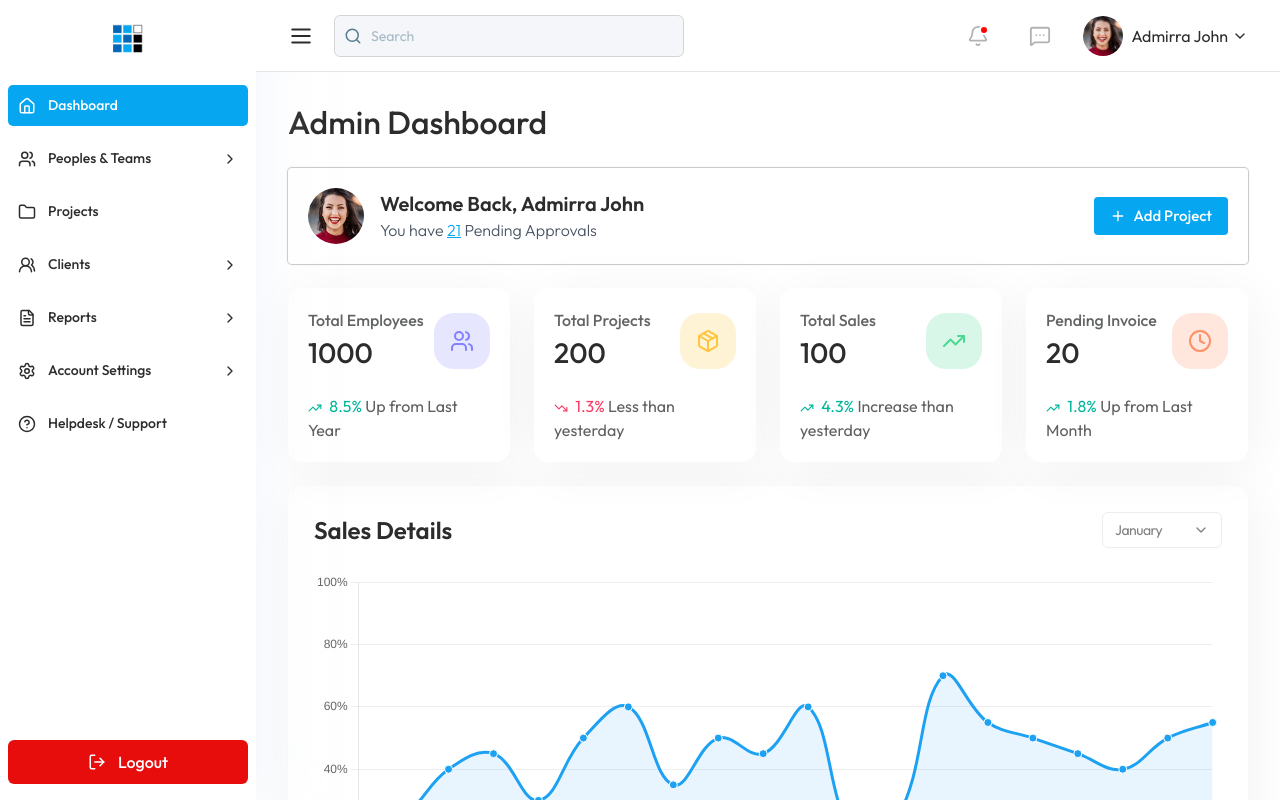
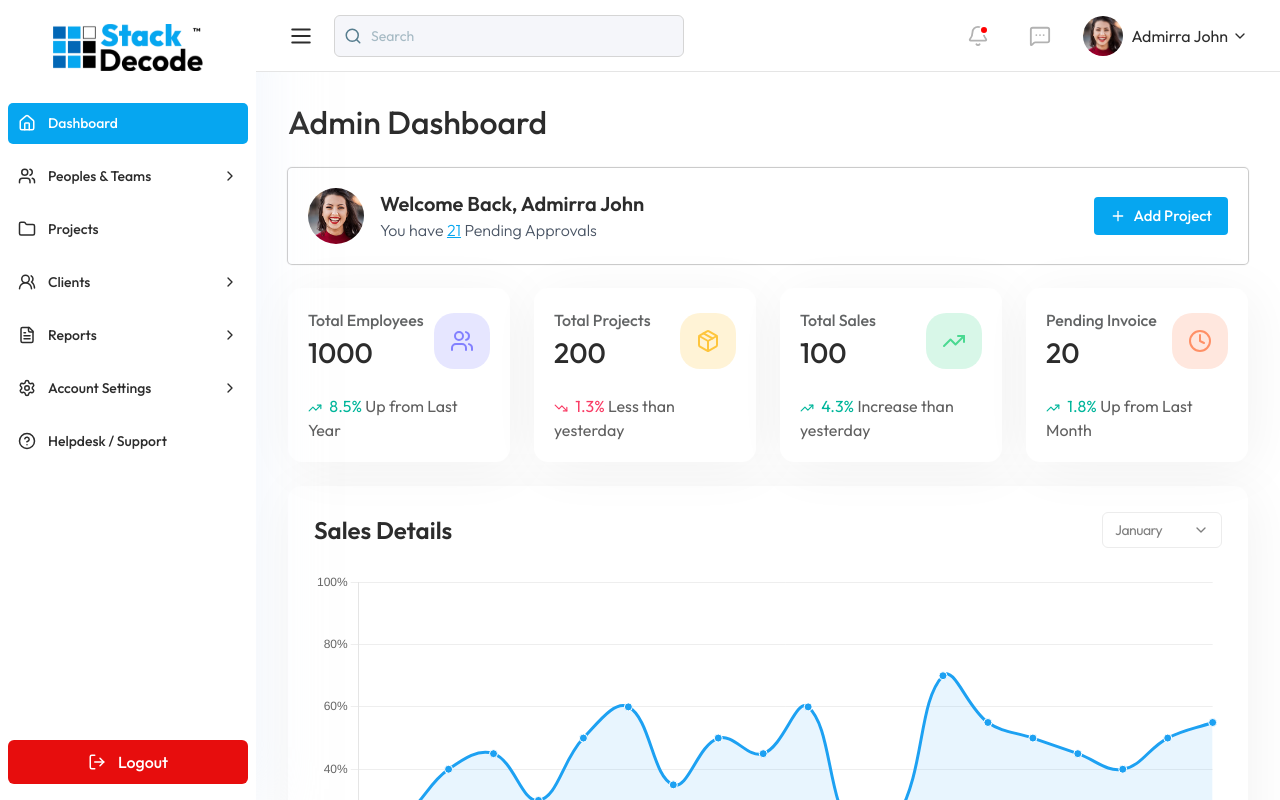
Before and after one commit to rahulstackdecode/ERP-DASHBOARD, a Next.js app: page / in a window 1280 px wide. Built offline with nearby package versions, Linux system fonts and the light colour scheme.

Commit message:
Logo Updates

```diff
--- a/src/app/components/Logo-Icon.jsx
+++ b/src/app/components/Logo-Icon.jsx
@@ -7,7 +7,7 @@ export default function LogoIcon({ className }) {
     <div className={`logo-wrapper flex items-center ${className || ""}`}>
       <Link href="/">
         <Image
-          src="/icon-logo.png"
+          src="/logo.svg"
           alt="Icon Logo"
           width={30}
           height={30}
--- a/src/app/components/Sidebar.tsx
+++ b/src/app/components/Sidebar.tsx
@@ -97,8 +97,7 @@ export default function Sidebar({ isOpen }: { isOpen: boolean }) {
     >
       <div className="px-2 py-6 flex items-center justify-center">
         {isOpen ? (
-          // <Logo className="logo-dashboard" />
-            <LogoIcon className="logo-icon" />
+          <Logo className="logo-dashboard" />
         ) : (
           <LogoIcon className="logo-icon" />
         )}
```
Also changed, not shown: public/logo.svg (added).
